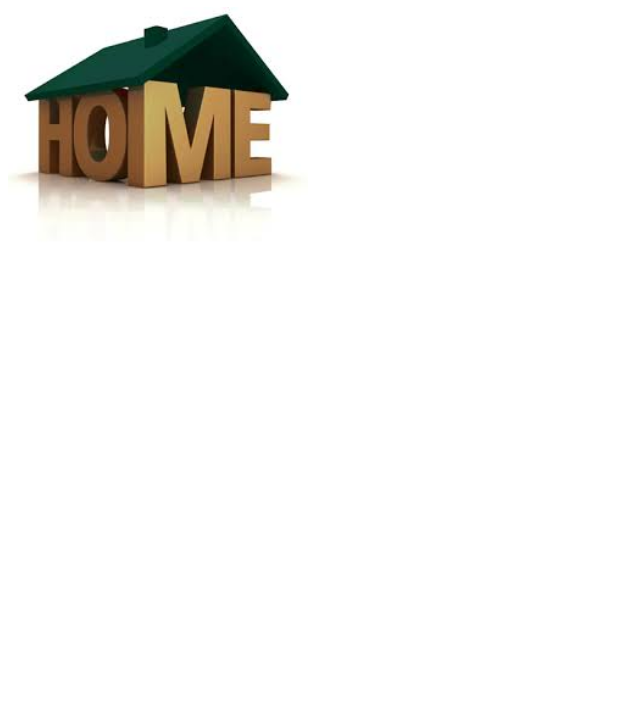
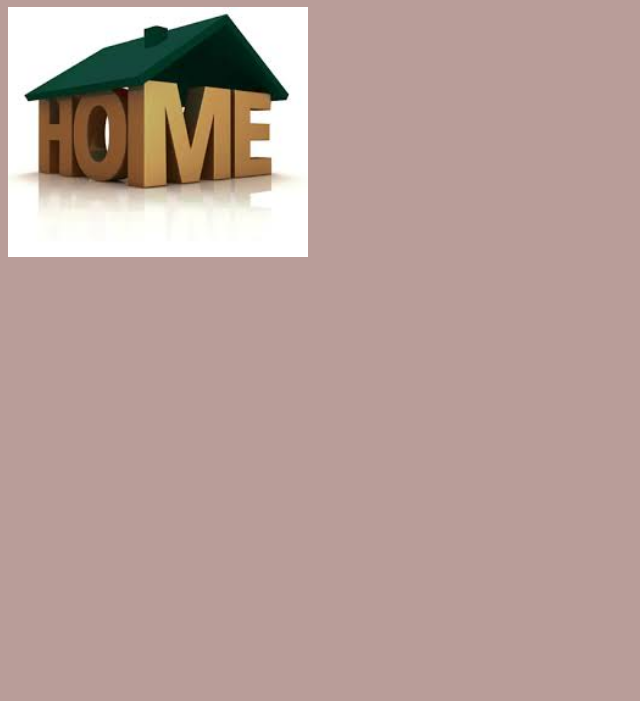
Before and after one commit to cmendoza3/Cecilia, a plain HTML site: page index.html in a window 1280 px wide. Shown: the part 99-800 px from the top of the page, without its empty margins (0-640 px from the left). Drawn offline with Linux system fonts and the light colour scheme.

Commit message:
Add files via upload
Background was updated for index and portfolio.

```diff
--- a/index.html
+++ b/index.html
@@ -4,6 +4,7 @@
 <meta charset="utf-8">
 <title>Home</title>
 </head>
+<body background="images/dusty-rose.jpg">
 <body>
 <a href="index.html">Home</a>
 <a href="portfolio.html">Portfolio</a>
```
Also changed, not shown: portfolio.html (+1 -0 lines).
